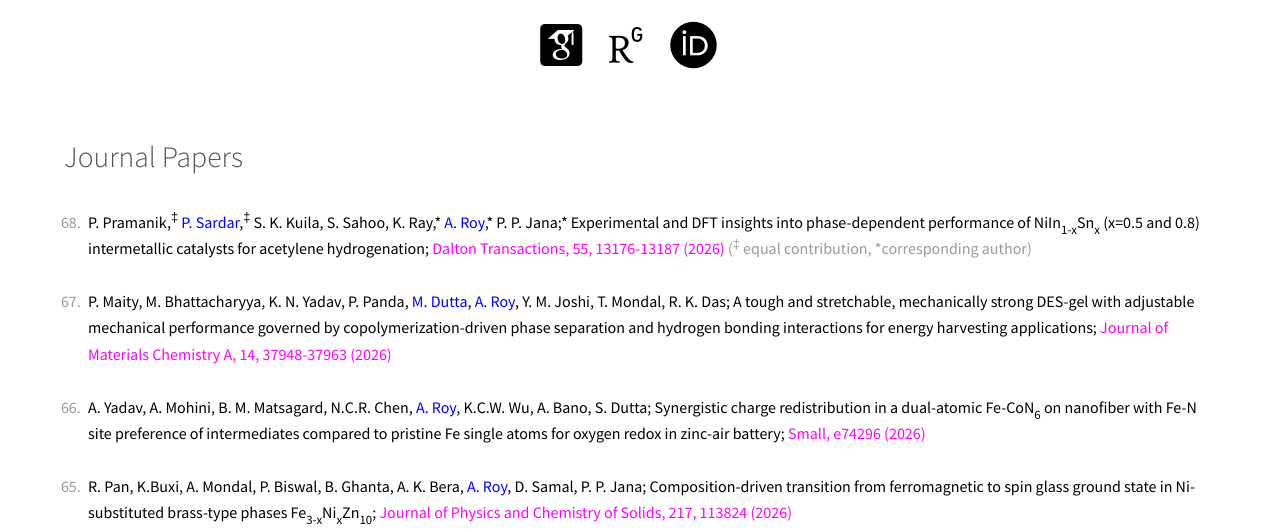
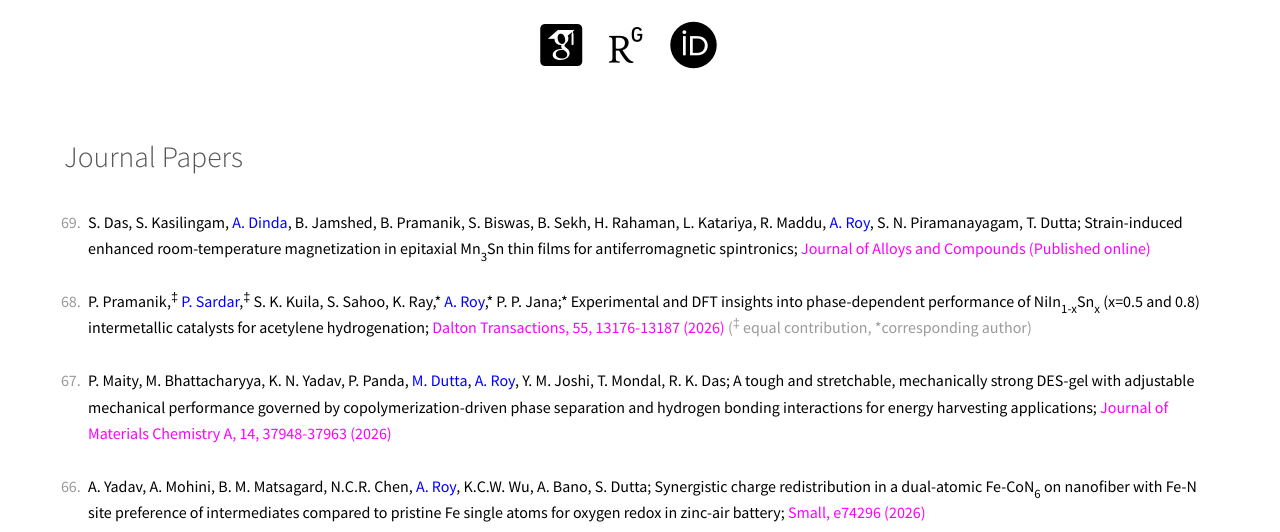
Before and after one commit to ahinroy/ahinroy.github.io, a plain HTML site: page Publications.html in a window 1280 px wide. Shown: the part 241-773 px from the top of the page. Drawn offline with Linux system fonts and the light colour scheme; files whose address does not match are found by name.

Commit message:
pub_update

```diff
--- a/Publications.html
+++ b/Publications.html
@@ -48,6 +48,13 @@
 
 					<h2>Journal Papers</h2>
 					<ol reversed>
+
+					<li>
+					<span style="color: black"> S. Das, S. Kasilingam, <span style="color: blue">A. Dinda</span>, B. Jamshed, B. Pramanik, S. Biswas, B. Sekh, H. Rahaman, L. Katariya, R. Maddu, <span style="color: blue">A. Roy</span>, S. N. Piramanayagam, T. Dutta;
+					Strain-induced enhanced room-temperature magnetization in epitaxial Mn<sub>3</sub>Sn thin films for antiferromagnetic spintronics;</span>
+					<a href="https://doi.org/10.1016/j.jallcom.2026.191741" style="color:magenta; text-decoration:none">Journal of Alloys and Compounds (Published online)</a>
+					</li>
+					<br>
 
 					<li>
 					<span style="color: black"> P. Pramanik,<sup>&#8225;</sup> <span style="color: blue">P. Sardar</span>,<sup>&#8225;</sup> S. K. Kuila, S. Sahoo, K. Ray,* <span style="color: blue">A. Roy</span>,* P. P. Jana;*
```
